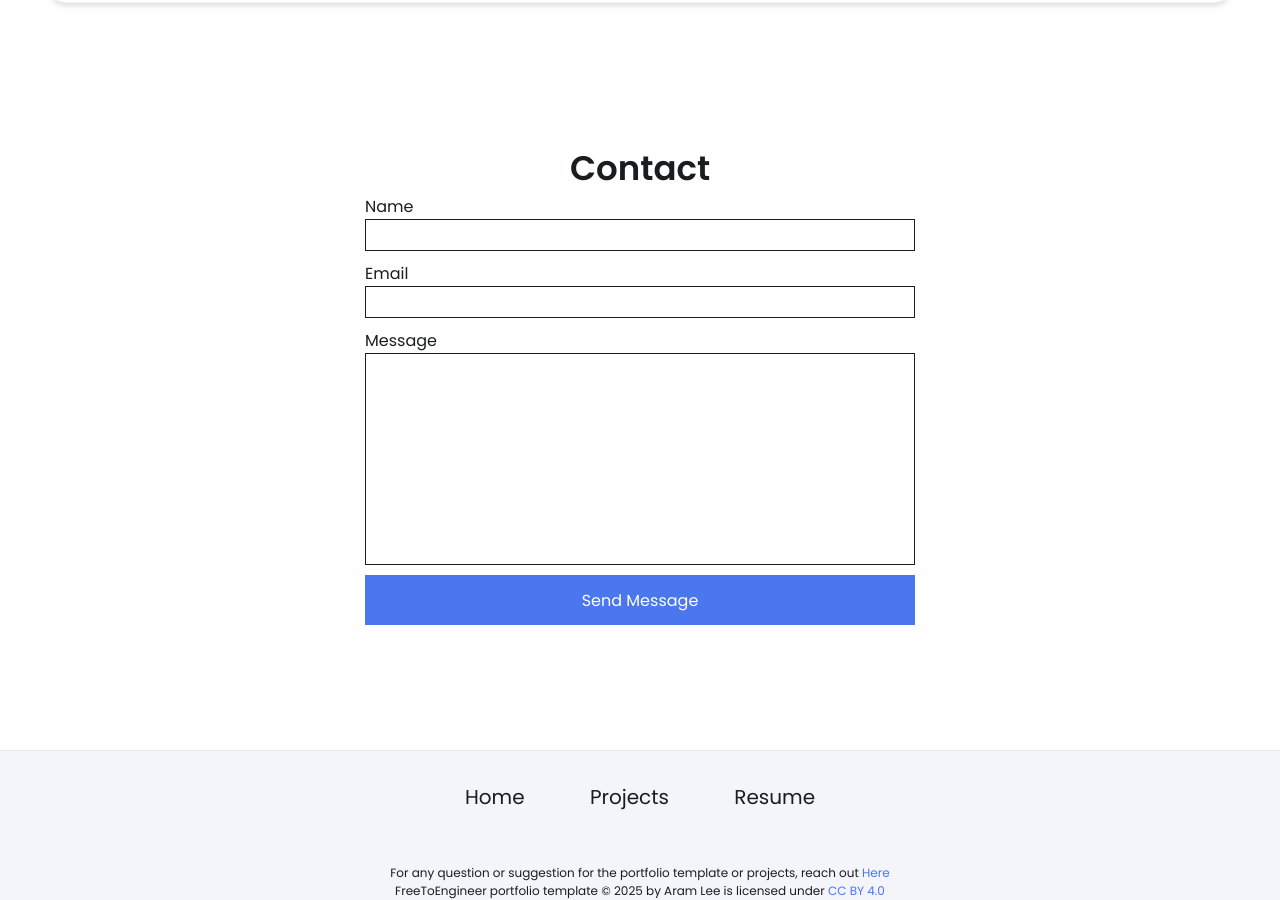
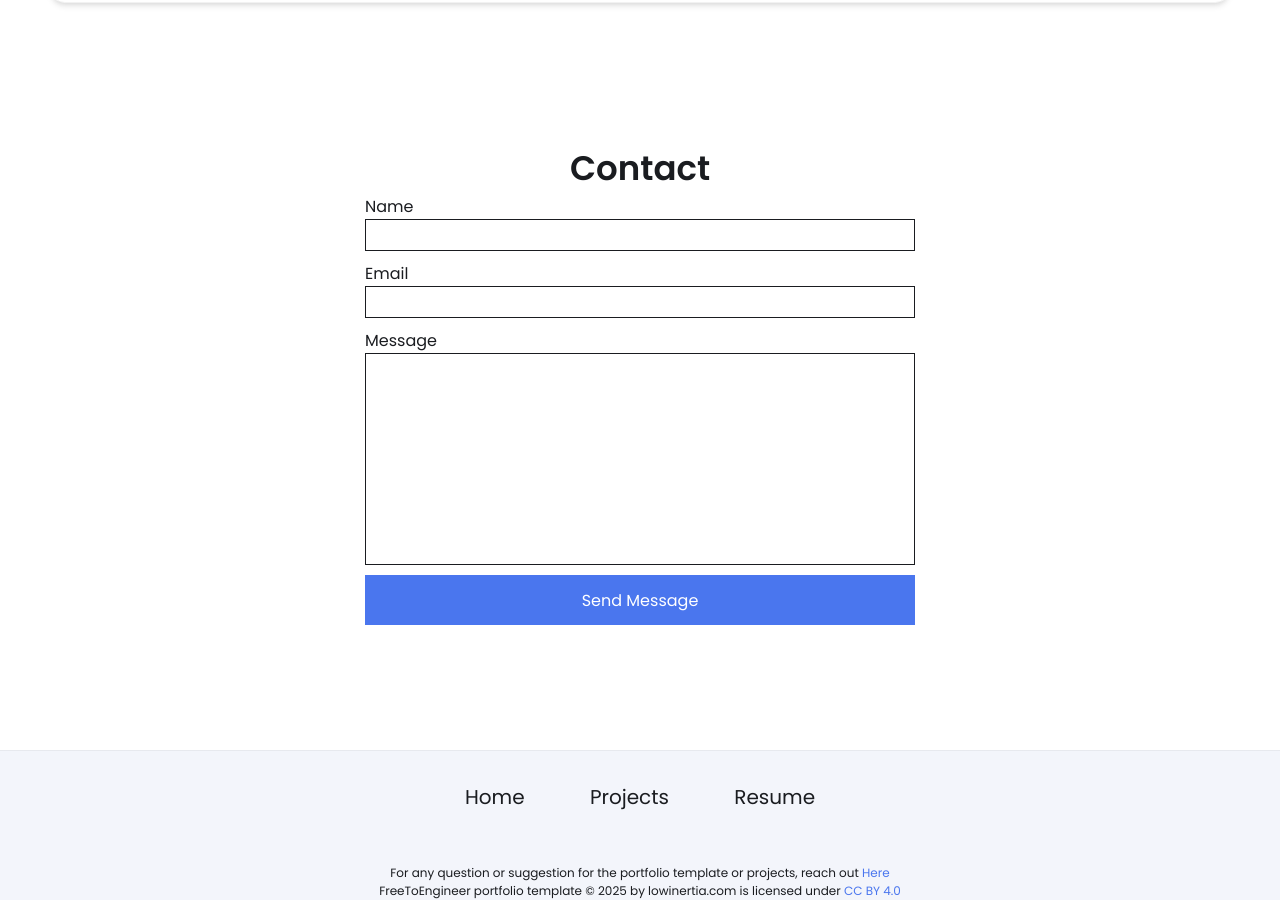
Before and after one commit to leea12/leea12.github.io, a Jekyll site: the page built from index.html, in a window 1280 px wide and 900 px high, scrolled down 2314 px. Built offline with Jekyll 4.4.1, drawn with Linux system fonts in a browser that asks for light colours.

Commit message:
Update footer.html

```diff
--- a/_includes/footer.html
+++ b/_includes/footer.html
@@ -13,7 +13,7 @@
         </div>
     </div>
     <div class="license">
-        <span>For any question or suggestion for the portfolio template or projects, reach out <a class="help" href="mailto:aram.lee12@gmail.com"> Here</a> </span>
-        <p>FreeToEngineer portfolio template © 2025 by Aram Lee is licensed under <a href="https://creativecommons.org/licenses/by/4.0/?ref=chooser-v1">CC BY 4.0</a></p>
+        <span>For any question or suggestion for the portfolio template or projects, reach out <a class="help" href="mailto:admin@lowinertia.com"> Here</a> </span>
+        <p>FreeToEngineer portfolio template © 2025 by lowinertia.com is licensed under <a href="https://creativecommons.org/licenses/by/4.0/?ref=chooser-v1">CC BY 4.0</a></p>
     </div>
 </footer>
```
